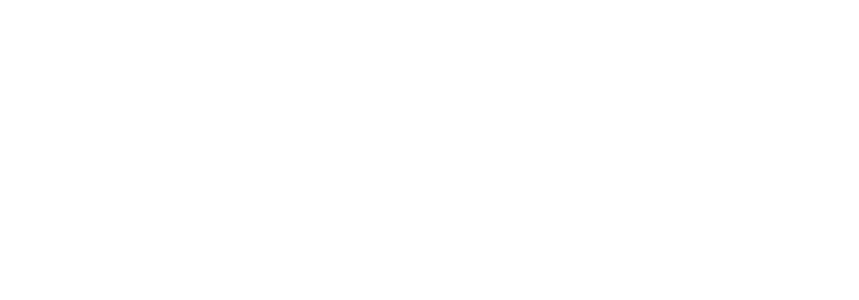
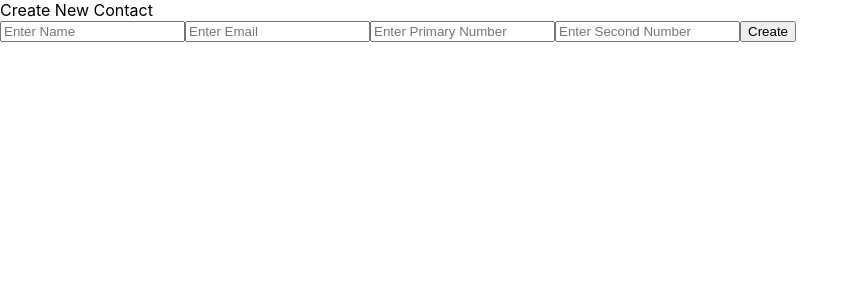
Before and after one commit to miltvalenz/PhonesBookApp, a React (Create React App) app in the folder client/: page /Contacts/Create in a window 1280 px wide. Shown: the top 300 px of the page, without its empty margins (0-859 px from the left). Built offline with nearby package versions, Linux system fonts and the light colour scheme.

Commit message:
Create ContactRegister component

```diff
--- a/client/src/App.js
+++ b/client/src/App.js
@@ -6,6 +6,7 @@ import Register from './components/Register/Register';
 import LogIn from './components/LogIn/LogIn';
 import Dashboard from './components/Dashboard/Dashboard';
 import Contact from './components/Contact/Contact';
+import ContactRegister from './components/ContactRegister/ContactRegister';
 
 function App() {
 	return (
@@ -13,7 +14,8 @@ function App() {
 			<Switch>
 				<Route exact path="/Login" component={LogIn} />
 				<Route exact path="/Register" component={Register} />
-				<Route exact path="/Contact" component={Contact} />
+				<Route exact path="/Contacts" component={Contact} />
+				<Route exact path="/Contacts/Create" component={ContactRegister} />
 			</Switch>
 			<Switch>
 				<Route path="/Dashboard" component={Dashboard} />
--- /dev/null
+++ b/client/src/components/ContactRegister/ContactRegister.js
@@ -0,0 +1,95 @@
+import React, { Component } from 'react';
+
+class ContactRegister extends Component {
+	constructor() {
+		super();
+		this.state = {
+			Name: '',
+			Email: '',
+			Number1: '',
+			Number2: ''
+		};
+
+		this.Email = this.Email.bind(this);
+		this.Name = this.Name.bind(this);
+		this.Number1 = this.Number1.bind(this);
+		this.Number2 = this.Number2.bind(this);
+
+		this.Register = this.Register.bind(this);
+	}
+
+	Email(event) {
+		this.setState({ Email: event.target.value });
+	}
+
+	Name(event) {
+		this.setState({ Name: event.target.value });
+	}
+
+	Number1(event) {
+		this.setState({ Number1: event.target.value });
+	}
+
+	Number2(event) {
+		this.setState({ Number2: event.target.value });
+	}
+
+	Register(event) {
+		event.preventDefault();
+		fetch('http://localhost:4000/api/v1/contacts/create', {
+			method: 'post',
+			headers: {
+				Accept: 'application/json',
+				'Content-Type': 'application/json'
+			},
+			body: JSON.stringify({
+				name: this.state.Name,
+				email: this.state.Email,
+				phone1: this.state.Phone1,
+				phone2: this.state.Phone2
+			})
+		})
+			.then(Response => Response.json())
+			.then(result => {
+				console.log(result);
+				if (result.Status === 200) alert('Contact Saved!');
+				else this.props.history.push('/Dashboard');
+			})
+			.catch(error => console.log(error));
+	}
+
+	render() {
+		return (
+			<div>
+				<div>Create New Contact</div>
+				<div>
+					<form>
+						<input
+							type="text"
+							placeholder="Enter Name"
+							onChange={this.Name}
+						/>
+						<input
+							type="text"
+							placeholder="Enter Email"
+							onChange={this.Email}
+						/>
+						<input
+							type="number"
+							placeholder="Enter Primary Number"
+							onChange={this.Number1}
+						/>
+						<input
+							type="number"
+							placeholder="Enter Second Number"
+							onChange={this.Number2}
+						/>
+						<button onClick={this.Register}>Create</button>
+					</form>
+				</div>
+			</div>
+		);
+	}
+}
+
+export default ContactRegister;
```
